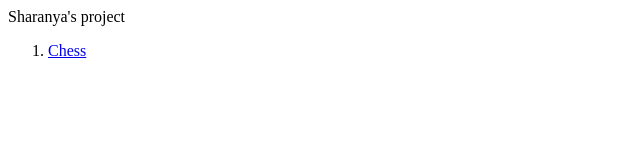
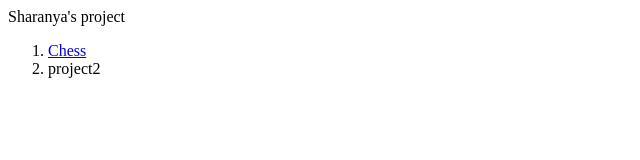
Before and after one commit to sharanyabhat-sangamone/SangamOne_html, a plain HTML site: page index.html in a window 1280 px wide. Shown: the full height of the page, 0-640 px from the left. Drawn offline with Linux system fonts and the light colour scheme.

Commit message:
Add files via upload

```diff
--- a/index.html
+++ b/index.html
@@ -4,6 +4,7 @@
 		<p>Sharanya's project</p>
 		<ol>
 			<li><a href="chess.html">Chess</a></li>
+			<li>project2</li>
 		</ol>
 	</body>
 </html>
```
